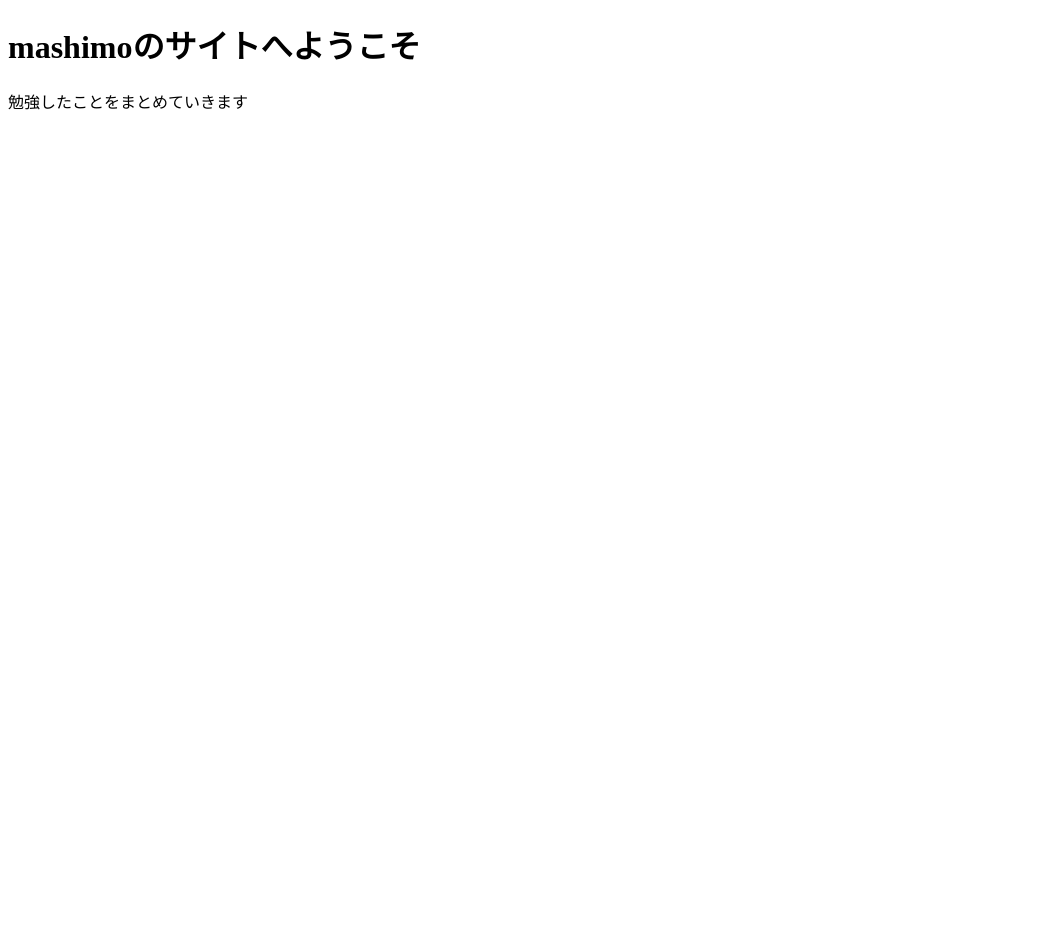
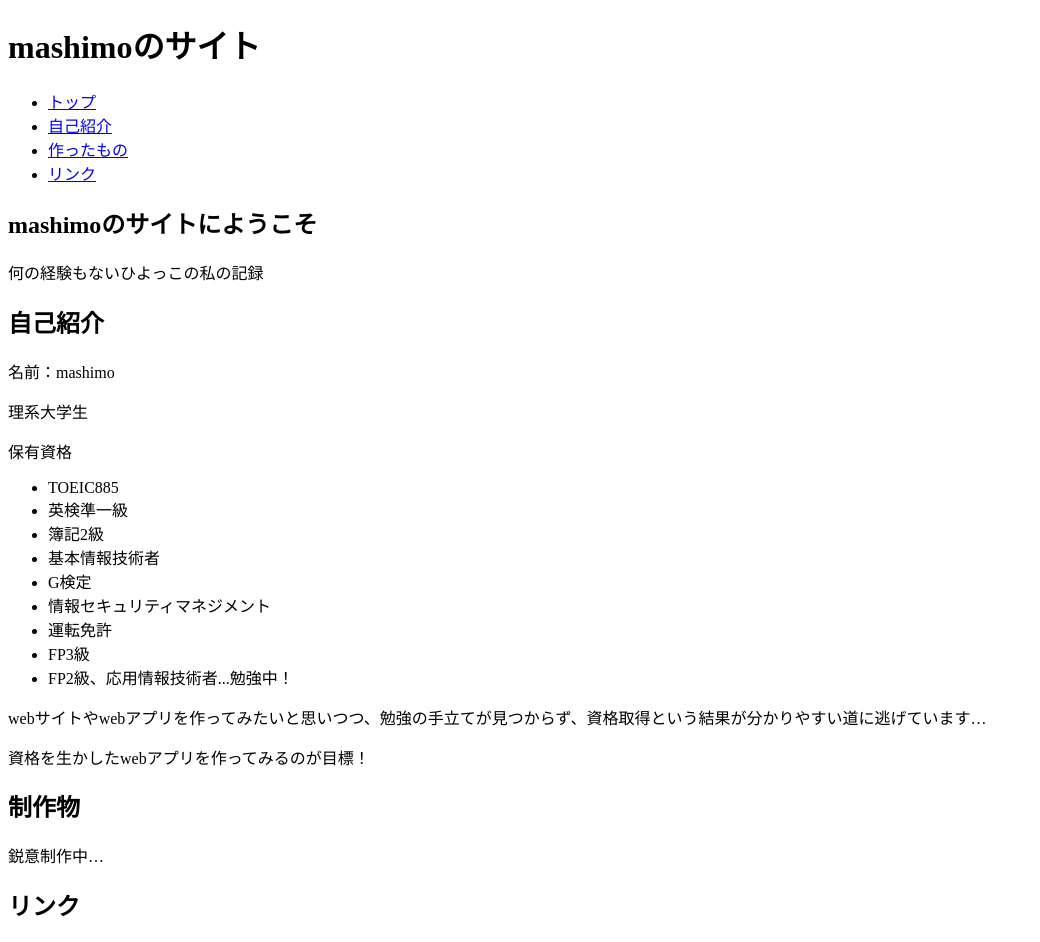
Before and after one commit to mnmshimo/mnmshimo.github.io, a plain HTML site: page index.html in a window 1280 px wide. Shown: the whole page, without its empty margins (0-1040 px from the left). Before the commit the page ends 800 px from the top, so only its background shows below. Drawn offline with Linux system fonts and the light colour scheme.

Commit message:
Update index.html

```diff
--- a/index.html
+++ b/index.html
@@ -1,13 +1,51 @@
-<!-- index.html -->
 <!DOCTYPE html>
 <html lang="ja">
 <head>
-  <meta charset="UTF-8">
-  <title>私のサイト</title>
-  <link rel="stylesheet" href="style.css">
+    <meta charset="UTF-8">
+    <title>mashimoのサイト</title>
+    <link rel="stylesheet" href="style.css">
 </head>
 <body>
-  <h1>mashimoのサイトへようこそ</h1>
-  <p>勉強したことをまとめていきます</p>
+    <header>
+        <h1>mashimoのサイト</h1>
+    </header>
+    <nav>
+        <ul>
+            <li><a href="#top">トップ</a></li>
+            <li><a href="#about">自己紹介</a></li>
+            <li><a href="#products">作ったもの</a></li>
+            <li><a href="#links">リンク</a></li>
+        </ul>
+    </nav>
+    <section id="top">
+        <h2>mashimoのサイトにようこそ</h2>
+        <p>何の経験もないひよっこの私の記録</p>
+    </section>
+    <section id="about">
+        <h2>自己紹介</h2>
+        <p>名前：mashimo</p>
+        <p>理系大学生</p>
+        <p>保有資格</p>
+        <ul>
+            <li>TOEIC885</li>
+            <li>英検準一級</li>
+            <li>簿記2級</li>
+            <li>基本情報技術者</li>
+            <li>G検定</li>
+            <li>情報セキュリティマネジメント</li>
+            <li>運転免許</li>
+            <li>FP3級</li>
+            <li>FP2級、応用情報技術者...勉強中！</li>
+        </ul>
+        <p>webサイトやwebアプリを作ってみたいと思いつつ、勉強の手立てが見つからず、資格取得という結果が分かりやすい道に逃げています…</p>
+        <p>資格を生かしたwebアプリを作ってみるのが目標！</p>
+    </section>
+    <section id="products">
+        <h2>制作物</h2>
+        鋭意制作中…
+    </section>
+    <section id="links">
+        <h2>リンク</h2>
+    </section>
 </body>
 </html>
```
